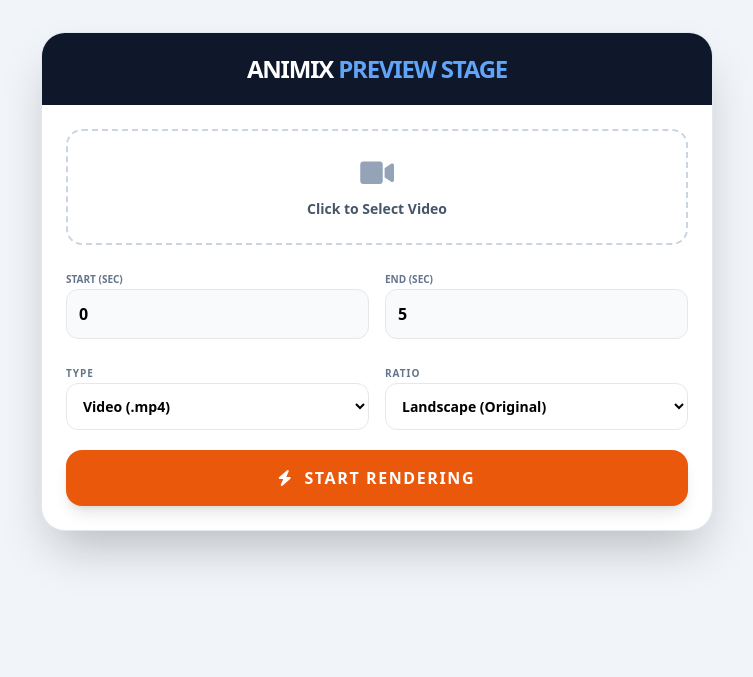
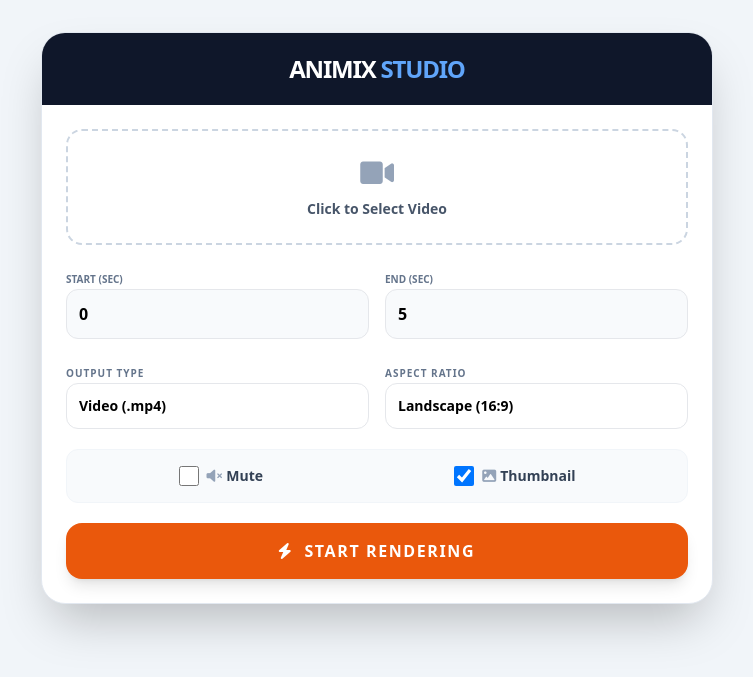
Before and after one commit to vivek115511/animix-core, a FastAPI app: page / in a window 1280 px wide. Shown: the top 677 px of the page, without its empty margins (263-1016 px from the left). Run offline with FastAPI, Linux system fonts and the light colour scheme; some libraries are stand-ins or nearby versions.

Commit message:
Update home.html

```diff
--- a/templates/home.html
+++ b/templates/home.html
@@ -11,7 +11,7 @@
 
     <div class="max-w-2xl mx-auto bg-white rounded-3xl shadow-2xl overflow-hidden border border-slate-200">
         <div class="bg-slate-900 p-5 text-center">
-            <h1 class="text-2xl font-black text-white tracking-tighter">ANIMIX <span class="text-blue-400">PREVIEW STAGE</span></h1>
+            <h1 class="text-2xl font-black text-white tracking-tighter uppercase">Animix <span class="text-blue-400">Studio</span></h1>
         </div>
 
         <form action="/upload" method="post" enctype="multipart/form-data" class="p-6 space-y-5">
@@ -29,30 +29,41 @@
             <div class="grid grid-cols-2 gap-4">
                 <div>
                     <label class="text-[10px] font-bold text-slate-500 uppercase">Start (sec)</label>
-                    <input type="number" name="start_time" value="0" step="1" class="w-full bg-slate-50 border p-3 rounded-xl font-bold">
+                    <input type="number" name="start_time" value="0" class="w-full bg-slate-50 border p-3 rounded-xl font-bold focus:ring-2 focus:ring-blue-500 outline-none">
                 </div>
                 <div>
                     <label class="text-[10px] font-bold text-slate-500 uppercase">End (sec)</label>
-                    <input type="number" name="end_time" value="5" step="1" class="w-full bg-slate-50 border p-3 rounded-xl font-bold">
+                    <input type="number" name="end_time" value="5" class="w-full bg-slate-50 border p-3 rounded-xl font-bold focus:ring-2 focus:ring-blue-500 outline-none">
                 </div>
             </div>
 
             <div class="grid grid-cols-2 gap-4">
                 <div>
-                    <label class="text-[10px] font-bold text-slate-500 uppercase tracking-widest">Type</label>
-                    <select name="export_type" class="w-full bg-white border p-3 rounded-xl text-sm font-bold">
+                    <label class="text-[10px] font-bold text-slate-500 uppercase tracking-widest">Output Type</label>
+                    <select name="export_type" class="w-full bg-white border p-3 rounded-xl text-sm font-bold appearance-none cursor-pointer">
                         <option value="video">Video (.mp4)</option>
                         <option value="audio">Audio (.mp3)</option>
                         <option value="gif">Meme (.gif)</option>
                     </select>
                 </div>
                 <div>
-                    <label class="text-[10px] font-bold text-slate-500 uppercase tracking-widest">Ratio</label>
-                    <select name="aspect_ratio" class="w-full bg-white border p-3 rounded-xl text-sm font-bold">
-                        <option value="landscape">Landscape (Original)</option>
+                    <label class="text-[10px] font-bold text-slate-500 uppercase tracking-widest">Aspect Ratio</label>
+                    <select name="aspect_ratio" class="w-full bg-white border p-3 rounded-xl text-sm font-bold appearance-none cursor-pointer">
+                        <option value="landscape">Landscape (16:9)</option>
                         <option value="vertical">Vertical (9:16)</option>
                     </select>
                 </div>
+            </div>
+
+            <div class="flex items-center justify-around bg-slate-50 p-4 rounded-xl border border-slate-100">
+                <label class="flex items-center text-sm font-bold text-slate-700 cursor-pointer">
+                    <input type="checkbox" name="remove_audio" value="true" class="mr-2 w-5 h-5 rounded text-blue-600 focus:ring-0">
+                    <i class="fas fa-volume-mute mr-1 text-slate-400"></i> Mute
+                </label>
+                <label class="flex items-center text-sm font-bold text-slate-700 cursor-pointer">
+                    <input type="checkbox" name="generate_thumb" value="true" checked class="mr-2 w-5 h-5 rounded text-blue-600 focus:ring-0">
+                    <i class="fas fa-image mr-1 text-slate-400"></i> Thumbnail
+                </label>
             </div>
 
             <button type="submit" class="w-full bg-orange-600 hover:bg-orange-700 text-white font-black py-4 rounded-2xl shadow-lg transition-all active:scale-95 uppercase tracking-widest flex items-center justify-center">
@@ -67,19 +78,16 @@
             const file = input.files[0];
             const preview = document.getElementById('video-preview');
             const container = document.getElementById('preview-container');
-            const label = document.getElementById('upload-label');
             const fname = document.getElementById('fname');
 
             if (file) {
                 const url = URL.createObjectURL(file);
                 preview.src = url;
-                container.classList.remove('hidden'); // Show the video player
-                label.classList.add('bg-green-50', 'border-green-200'); // Light green feedback
-                fname.innerText = "Current: " + file.name;
+                container.classList.remove('hidden');
+                fname.innerText = "Ready: " + file.name;
                 fname.style.color = "#16a34a";
             }
         }
     </script>
-
 </body>
 </html>
```
